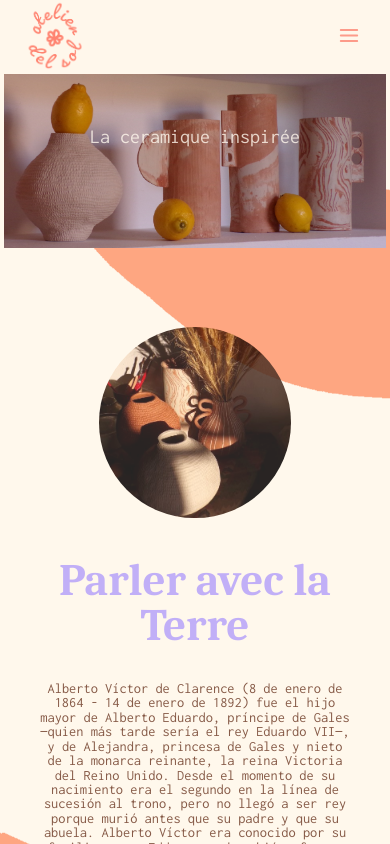
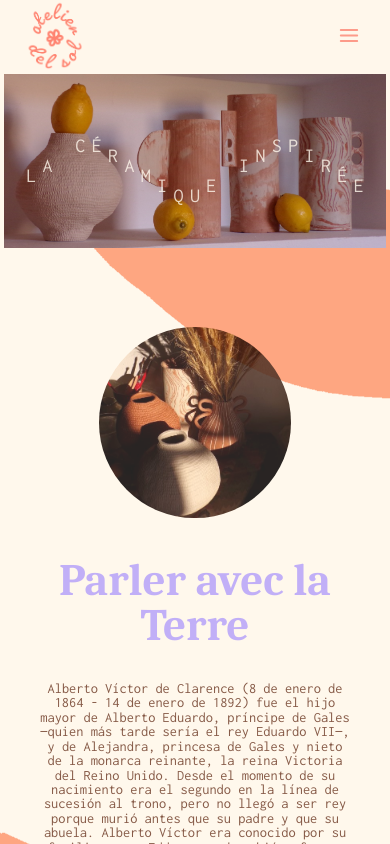
Before and after one commit to ClementR48/atelierDelSol-React, a React (Create React App) app: page / in a window 390 px wide. Shown: the top 844 px of the page. Built offline with nearby package versions, Linux system fonts and the light colour scheme.

Commit message:
reglage du composant image en vague !! tres chaud

```diff
--- a/package.json
+++ b/package.json
@@ -6,6 +6,7 @@
     "@testing-library/jest-dom": "^5.12.0",
     "@testing-library/react": "^11.2.7",
     "@testing-library/user-event": "^12.8.3",
+    "gsap": "^3.7.0",
     "node-sass": "^6.0.0",
     "react": "^17.0.2",
     "react-dom": "^17.0.2",
--- a/src/components/header-footer/Header.js
+++ b/src/components/header-footer/Header.js
@@ -1,23 +1,33 @@
-import React from 'react';
+import React, { useEffect, useRef } from 'react';
 import { NavLink } from 'react-router-dom';
 import logo from "../../images/logo2.png";
 import { ShoppingCart, Menu } from 'react-feather';
+import gsap from 'gsap/gsap-core';
 
 
 const Header = () => {
+  const ul = useRef(null) ;
+  const Image = useRef(null) ;
+  const cart = useRef(null) ;
 
+  useEffect(() => {
+    console.log(ul);
+    gsap.from(ul.current, {x:500, duration: 1, opacity:0, })
+    gsap.from(Image.current, {x:-200 , duration:1, opacity:0, delay:1})
+    gsap.from(cart.current, {y:100 , duration:1, opacity:0, })
+  }, [ul])
 
   return (
     <header className="header">
       <nav className="nav">
-        <ul className='ul'>
-          <li> <img src={logo} alt="logo"></img> </li>
+        <ul className='ul' ref={ul}>
+          <li ref={Image}> <img src={logo} alt="logo"></img> </li>
           <li><NavLink exact to="/" activeClassName="nav-active">Acceuil</NavLink> </li>
           <li><NavLink exact to="/tienda" activeClassName="nav-active">Tienda</NavLink> </li>
           <li><NavLink exact to="/contact" activeClassName="nav-active">Contact</NavLink> </li>
           <li><NavLink exact to="/à-propos" activeClassName="nav-active">About</NavLink> </li>
         </ul>
-        <div>
+        <div ref={cart}>
           <NavLink exact to="/panier" activeClassName="nav-active"><ShoppingCart className="cart"  size={22} /></NavLink>
         </div>
 
--- a/src/components/home/Image.js
+++ b/src/components/home/Image.js
@@ -1,11 +1,64 @@
-import React from 'react';
-import  ImageMain  from "../../images/homeMainImage2.jpg"
+import React, { useEffect, useRef } from 'react';
+import { gsap } from 'gsap';
+
+
+
+import  ImageMain  from "../../images/homeMainImage2.jpg";
+
 
 const Image = () => {
+  let Image = useRef(null) ;
+  const els = useRef([])
+
+  const textImage = "La céramique inspirée"
+
+  const textImageSplit = textImage.split("")
+  const timeLine = gsap.timeline({repeatDelay:2})
+
+
+
+
+
+
+  useEffect(() => {
+    timeLine.from(Image.current, {y:400, duration: 1, opacity:0})
+
+    timeLine.to(els.current[0], {y:-100 , duration:0.15, opacity:1,ease:'power4' })
+    timeLine.to(els.current[1], {y:-110 , duration:0.15, opacity:1,ease:'power4' })
+    timeLine.to(els.current[2], {y:-120 , duration:0.15, opacity:1,ease:'power4' })
+    timeLine.to(els.current[3], {y:-130 , duration:0.15, opacity:1,ease:'power4' })
+    timeLine.to(els.current[4], {y:-130 , duration:0.15, opacity:1,ease:'power4' })
+    timeLine.to(els.current[5], {y:-120 , duration:0.15, opacity:1,ease:'power4' })
+    timeLine.to(els.current[6], {y:-110 , duration:0.15, opacity:1,ease:'power4' })
+    timeLine.to(els.current[7], {y:-100 , duration:0.15, opacity:1,ease:'power4' })
+    timeLine.to(els.current[8], {y:-90 , duration:0.15, opacity:1, ease:'power4' })
+    timeLine.to(els.current[9], {y:-80 , duration:0.15, opacity:1, ease:'power4' })
+    timeLine.to(els.current[10], {y:-80 , duration:0.15, opacity:1,ease:'power4' })
+    timeLine.to(els.current[11], {y:-90 , duration:0.15, opacity:1,ease:'power4' })
+    timeLine.to(els.current[12], {y:-100 , duration:0.15, opacity:1,ease: "power4" })
+    timeLine.to(els.current[13], {y:-110 , duration:0.15, opacity:1,ease: "power4" })
+    timeLine.to(els.current[14], {y:-120 , duration:0.15, opacity:1,ease: "power4" })
+    timeLine.to(els.current[15], {y:-130 , duration:0.15, opacity:1,ease: "power4" })
+    timeLine.to(els.current[16], {y:-130 , duration:0.15, opacity:1,ease: "power4" })
+    timeLine.to(els.current[17], {y:-120 , duration:0.15, opacity:1,ease: "power4" })
+    timeLine.to(els.current[18], {y:-110 , duration:0.15, opacity:1,ease: "power4" })
+    timeLine.to(els.current[19], {y:-100 , duration:0.15, opacity:1,ease: "power4" })
+    timeLine.to(els.current[20], {y:-90 , duration:0.15, opacity:1,ease: "power4" })
+
+
+
+  })
+
   return (
-    <div className="image">
-      <img src={ImageMain} alt="vases"></img>
-      <p>La ceramique inspirée</p>
+    <div className="image" >
+      <img ref={Image} src={ImageMain} alt="vases"></img>
+      <div className="text">
+        {textImageSplit.map((letter, index) =>
+           <li ref={(element) => els.current[index] = element}  key={index}>{letter}</li>
+
+        )}
+      </div>
+
     </div>
   );
 };
--- a/src/components/social_network/SocialNetwork.js
+++ b/src/components/social_network/SocialNetwork.js
@@ -1,9 +1,17 @@
-import React from 'react';
+import gsap from 'gsap/gsap-core';
+import React, { useEffect, useRef } from 'react';
 import { Facebook, Mail, Instagram } from 'react-feather';
 
 const SocialNetwork = () => {
+
+  const el = useRef(null);
+
+  useEffect(() => {
+    gsap.from(el.current, {opacity:0,x:-100, duration:1})
+  })
+
   return (
-    <div className="social-network">
+    <div className="social-network" ref={el}>
       <a href="https://www.facebook.com/"><Facebook /></a>
       <a href="https://mail.google.com/"><Mail /></a>
       <a href="https://instagram.com/"><Instagram /></a>
--- a/src/pages/Home.js
+++ b/src/pages/Home.js
@@ -6,6 +6,7 @@ import Footer from '../components/header-footer/Footer';
 import SocialNetwork from '../components/social_network/SocialNetwork';
 
 const Home = () => {
+
   return (
     <div className="home">
       <Header />
--- a/src/styles/home/_image.scss
+++ b/src/styles/home/_image.scss
@@ -6,13 +6,53 @@
     width: 100%;
   }
 
-  p {
-    width: 100%;
-    text-align: center;
-    color: $colorNavBg;
-    top: 30%;
+
+  .text {
+    width: 90%;
+    margin:0 5%;
+    display: flex;
     position: absolute;
-    font-size: 40px;
+    bottom: 20%;
+
+    li {
+      text-transform: uppercase;
+      list-style: none;
+      width: 100%;
+      text-align: center;
+      color: $colorNavBg;
+      font-size: 70px;
+      opacity: 0;
+    }
+  }
+
+
+}
+@media (max-width: 1000px) {
+  .image {
+
+    img {
+    }
+
+    .text {
+      li {
+        font-size: 50px;
+      }
+    }
+  }
+}
+
+@media (max-width: 720px) {
+  .image {
+
+    img {
+    }
+
+    .text {
+      bottom: 5%;
+      li {
+        font-size: 30px;
+      }
+    }
   }
 }
 
@@ -22,8 +62,11 @@
     img {
     }
 
-    p {
-      font-size: 20px;
+    .text {
+      bottom: -20%;
+      li {
+        font-size: 20px;
+      }
     }
   }
 }
```
Also changed, not shown: 1 other file (tests, documents, lock files or other folders).
